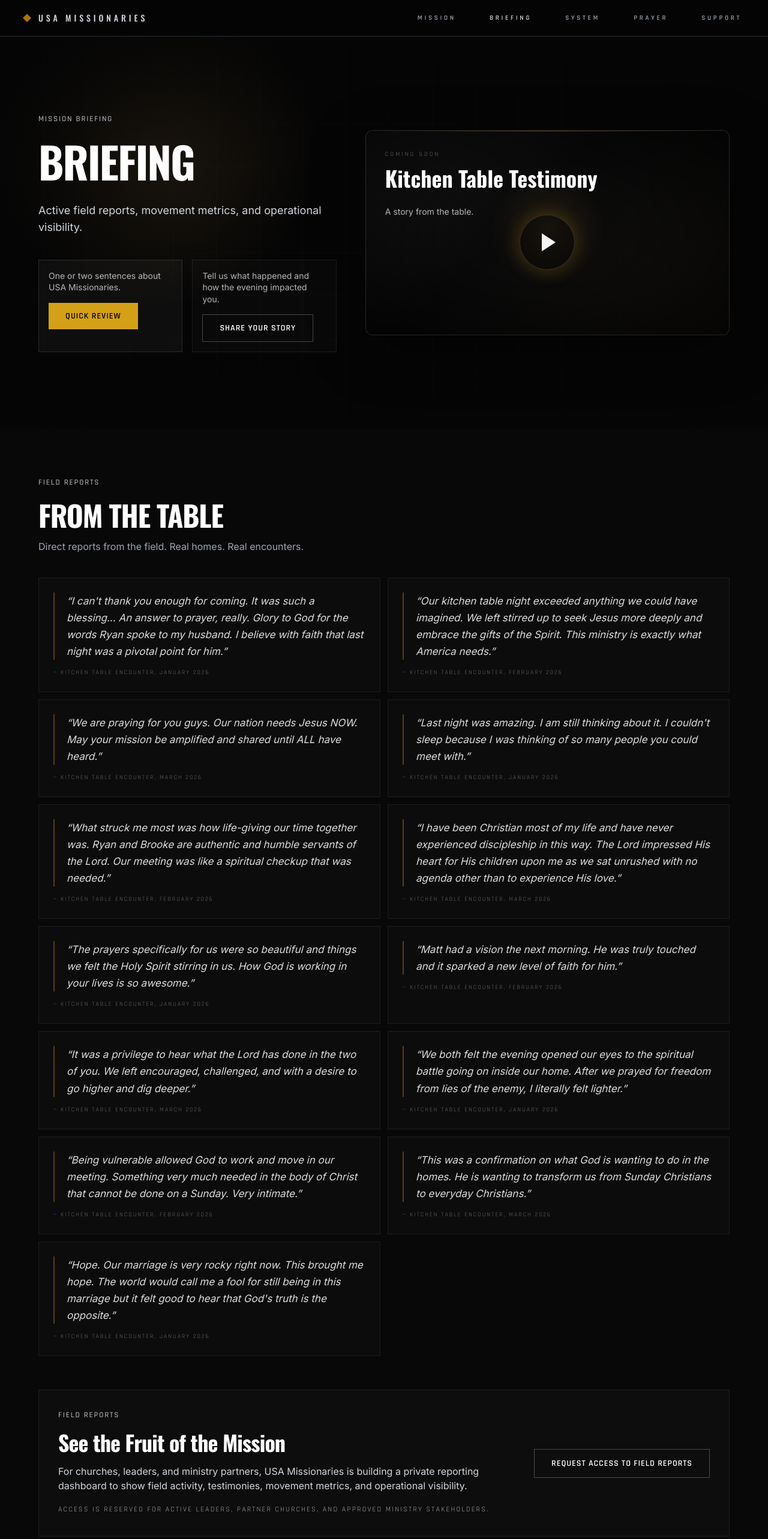
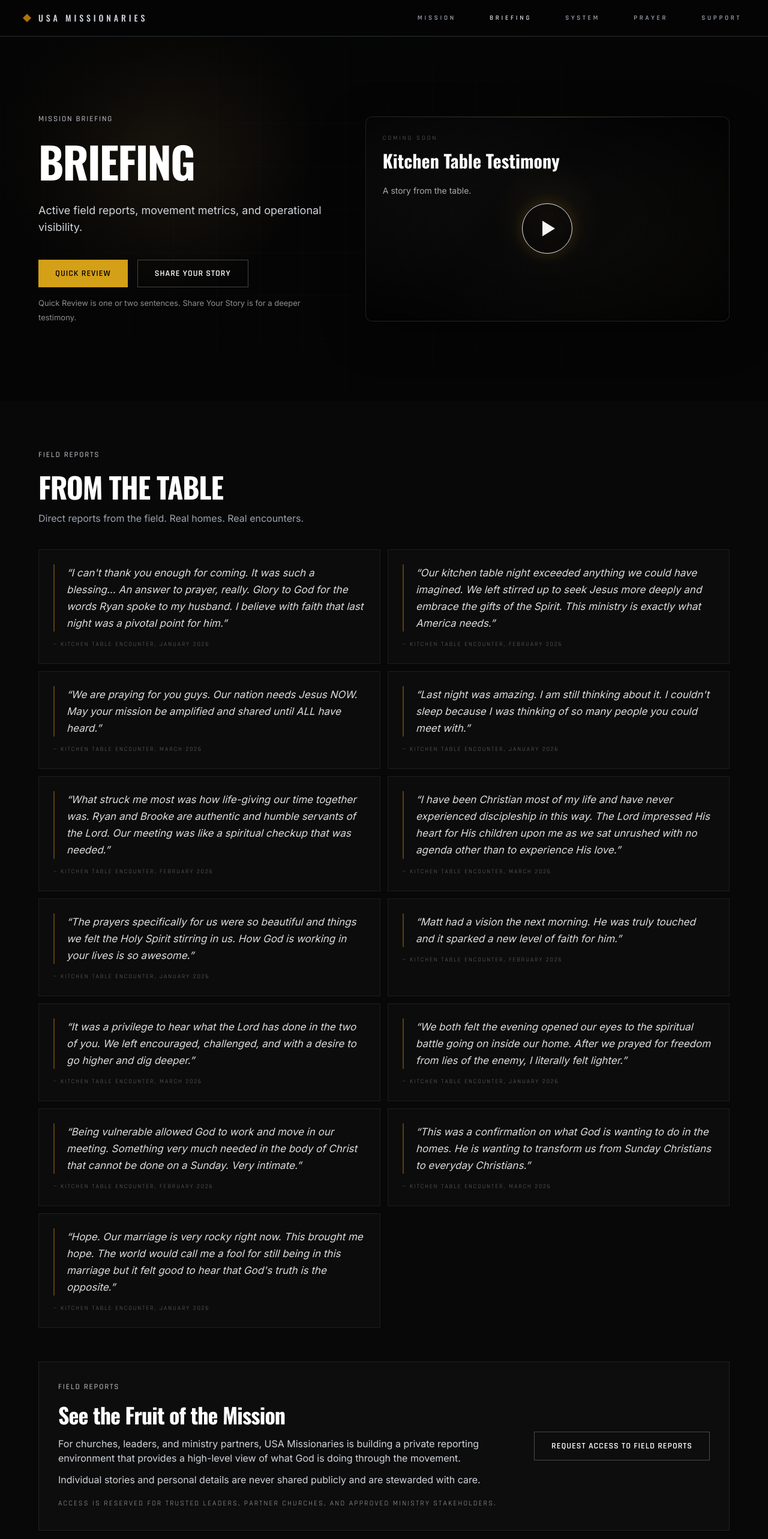
Before and after one commit to rfox0629/usam-website, a Next.js app: page /mission in a window 1280 px wide. Shown: the top 2566 px of the page at 60% size. Built offline with nearby package versions, Linux system fonts and the light colour scheme.

Commit message:
Add field reports access form

```diff
--- /dev/null
+++ b/app/mission/FieldReportsAccessCTA.tsx
@@ -0,0 +1,203 @@
+"use client";
+
+import React, { useEffect, useState } from "react";
+
+const font = { rajdhani: "'Rajdhani', sans-serif", oswald: "'Oswald', sans-serif" };
+const endpoint = "https://formspree.io/f/xrerjoke";
+const fieldClass =
+  "w-full rounded-md border border-white/[0.2] bg-white/[0.06] px-4 py-[14px] text-base text-white outline-none transition-all placeholder:text-white/[0.55] hover:border-white/[0.28] focus:border-[#d4a017] focus:shadow-[0_0_0_1px_rgba(212,160,23,0.4)]";
+const labelClass = "mb-4 block text-[12px] uppercase tracking-[1.2px] text-white/[0.75]";
+
+type Status = "idle" | "success" | "error";
+
+export function FieldReportsAccessCTA() {
+  const [isOpen, setIsOpen] = useState(false);
+  const [isSubmitting, setIsSubmitting] = useState(false);
+  const [status, setStatus] = useState<Status>("idle");
+
+  function openModal() {
+    setIsOpen(true);
+    setStatus("idle");
+  }
+
+  function closeModal() {
+    if (isSubmitting) return;
+    setIsOpen(false);
+    setStatus("idle");
+  }
+
+  useEffect(() => {
+    if (!isOpen) return;
+
+    function handleKeyDown(event: KeyboardEvent) {
+      if (event.key === "Escape") {
+        closeModal();
+      }
+    }
+
+    window.addEventListener("keydown", handleKeyDown);
+    return () => window.removeEventListener("keydown", handleKeyDown);
+  }, [isOpen, isSubmitting]);
+
+  async function handleSubmit(event: React.FormEvent<HTMLFormElement>) {
+    event.preventDefault();
+    setIsSubmitting(true);
+    setStatus("idle");
+
+    const form = event.currentTarget;
+    const formData = new FormData(form);
+
+    try {
+      const response = await fetch(form.action, {
+        method: "POST",
+        body: formData,
+        headers: {
+          Accept: "application/json",
+        },
+      });
+
+      if (!response.ok) {
+        throw new Error("Submission failed");
+      }
+
+      form.reset();
+      setStatus("success");
+    } catch {
+      setStatus("error");
+    } finally {
+      setIsSubmitting(false);
+    }
+  }
+
+  return (
+    <>
+      <button
+        type="button"
+        onClick={openModal}
+        className="inline-flex min-h-12 items-center justify-center border border-white/25 bg-transparent px-7 py-3 text-center text-sm font-semibold uppercase tracking-[1px] text-white transition-all duration-200 ease-out hover:border-[#d4a017] hover:bg-[rgba(212,160,23,0.08)] hover:text-[#d4a017]"
+        style={{ fontFamily: font.rajdhani, fontWeight: 600 }}
+      >
+        Request Access to Field Reports
+      </button>
+
+      {isOpen && (
+        <div
+          className="fixed inset-0 z-[100] flex items-center justify-center overflow-y-auto bg-black/70 px-4 py-8 backdrop-blur-sm"
+          role="dialog"
+          aria-modal="true"
+          aria-labelledby="field-reports-access-title"
+          onClick={closeModal}
+        >
+          <div
+            className="relative max-h-[calc(100vh-48px)] w-[calc(100%-32px)] max-w-[560px] overflow-y-auto rounded-[10px] border border-white/[0.14] bg-[#0b0b0c] p-[22px] shadow-[0_24px_80px_rgba(0,0,0,0.6)] md:p-8"
+            onClick={(event) => event.stopPropagation()}
+          >
+            <button
+              type="button"
+              onClick={closeModal}
+              className="absolute right-4 top-4 flex h-9 w-9 items-center justify-center border border-white/10 text-xl leading-none text-white/55 transition-colors hover:border-white/25 hover:text-white"
+              aria-label="Close field reports access form"
+            >
+              &times;
+            </button>
+
+            {status === "success" ? (
+              <div className="pr-8">
+                <h2 id="field-reports-access-title" className="text-[28px] font-semibold leading-[1.4] text-white" style={{ fontFamily: font.oswald }}>
+                  Thank you.
+                </h2>
+                <p className="mt-4 text-base leading-7 text-white/[0.75]">
+                  Thank you. Your request has been received. Our team will review it and follow up soon.
+                </p>
+              </div>
+            ) : (
+              <>
+                <div className="pr-8">
+                  <h2 id="field-reports-access-title" className="text-[28px] font-semibold leading-[1.4] text-white" style={{ fontFamily: font.oswald }}>
+                    Request Field Reports Access
+                  </h2>
+                  <p className="mt-2 text-base leading-7 text-white/[0.75]">
+                    For churches, leaders, and ministry partners seeking a high-level view of what God is doing through the movement.
+                  </p>
+                </div>
+
+                <form className="mt-7" action={endpoint} method="POST" onSubmit={handleSubmit}>
+                  <input type="hidden" name="_subject" value="Field Reports Access Request" />
+
+                  <div className="mb-5">
+                    <label htmlFor="field-reports-name" className={labelClass} style={{ fontFamily: font.rajdhani }}>
+                      Full Name
+                    </label>
+                    <input id="field-reports-name" type="text" name="name" required className={fieldClass} />
+                  </div>
+
+                  <div className="mb-5">
+                    <label htmlFor="field-reports-email" className={labelClass} style={{ fontFamily: font.rajdhani }}>
+                      Email
+                    </label>
+                    <input id="field-reports-email" type="email" name="email" required className={fieldClass} />
+                  </div>
+
+                  <div className="mb-5">
+                    <label htmlFor="field-reports-organization" className={labelClass} style={{ fontFamily: font.rajdhani }}>
+                      Organization / Church
+                    </label>
+                    <input id="field-reports-organization" type="text" name="organization" required className={fieldClass} />
+                  </div>
+
+                  <div className="mb-5">
+                    <label htmlFor="field-reports-role" className={labelClass} style={{ fontFamily: font.rajdhani }}>
+                      Role
+                    </label>
+                    <input
+                      id="field-reports-role"
+                      type="text"
+                      name="role"
+                      required
+                      placeholder="Pastor, ministry leader, donor, partner, etc."
+                      className={fieldClass}
+                    />
+                  </div>
+
+                  <div className="mb-6">
+                    <label htmlFor="field-reports-reason" className={labelClass} style={{ fontFamily: font.rajdhani }}>
+                      Why are you requesting access?
+                    </label>
+                    <textarea
+                      id="field-reports-reason"
+                      name="reason"
+                      required
+                      placeholder="Briefly share how you are connected to USA Missionaries or why you would like access."
+                      className={`${fieldClass} min-h-[140px] resize-none p-4 leading-[1.5]`}
+                    />
+                  </div>
+
+                  <p className="text-sm leading-6 text-white/[0.62]">
+                    Field Reports are private and intended for trusted leaders, partner churches, and approved ministry stakeholders. Individual stories and personal details are stewarded with care.
+                  </p>
+
+                  <div className="mt-8 flex flex-col gap-3">
+                    <button
+                      type="submit"
+                      disabled={isSubmitting}
+                      className="inline-flex min-h-12 w-full items-center justify-center rounded border-0 bg-[#d4a017] px-6 py-[14px] text-sm font-semibold uppercase tracking-[1px] text-black transition-all duration-200 ease-out hover:bg-[#e0ad2f] active:bg-[#c89514] disabled:cursor-not-allowed disabled:opacity-60 sm:w-auto"
+                      style={{ fontFamily: font.rajdhani }}
+                    >
+                      {isSubmitting ? "Submitting..." : "Request Access"}
+                    </button>
+
+                    {status === "error" && (
+                      <p className="text-sm leading-6 text-amber-400">
+                        Something went wrong. Please try again or email info@usamissionaries.org.
+                      </p>
+                    )}
+                  </div>
+                </form>
+              </>
+            )}
+          </div>
+        </div>
+      )}
+    </>
+  );
+}
--- a/app/mission/MissionReviewCTA.tsx
+++ b/app/mission/MissionReviewCTA.tsx
@@ -78,35 +78,27 @@
 
   return (
     <div className="mt-10">
-      <div className="grid gap-4 sm:grid-cols-2">
-        <div className="border border-white/[0.12] bg-white/[0.035] p-4">
-          <p className="text-sm leading-[1.4] text-white/70">
-            One or two sentences about USA Missionaries.
-          </p>
+      <div className="flex flex-col gap-4 sm:flex-row">
         <button
           type="button"
           onClick={() => openModal("experience")}
-            className="mt-4 inline-block border-0 bg-[#d4a017] px-7 py-3 text-sm font-semibold uppercase tracking-[1px] text-black transition-all duration-200 ease-out hover:bg-[#e0ad2f] active:bg-[#c89514]"
+          className="inline-block border-0 bg-[#d4a017] px-7 py-3 text-sm font-semibold uppercase tracking-[1px] text-black transition-all duration-200 ease-out hover:bg-[#e0ad2f] active:bg-[#c89514]"
           style={{ fontFamily: font.rajdhani }}
         >
           Quick Review
         </button>
-        </div>
-
-        <div className="border border-white/[0.08] bg-white/[0.015] p-4">
-          <p className="text-sm leading-[1.4] text-white/70">
-            Tell us what happened and how the evening impacted you.
-          </p>
         <button
           type="button"
           onClick={() => openModal("story")}
-            className="mt-4 inline-block border border-white/25 bg-transparent px-7 py-3 text-sm font-semibold uppercase tracking-[1px] text-white transition-all duration-200 ease-out hover:border-[#d4a017] hover:bg-[rgba(212,160,23,0.08)] hover:text-[#d4a017]"
+          className="inline-block border border-white/25 bg-transparent px-7 py-3 text-sm font-semibold uppercase tracking-[1px] text-white transition-all duration-200 ease-out hover:border-[#d4a017] hover:bg-[rgba(212,160,23,0.08)] hover:text-[#d4a017]"
           style={{ fontFamily: font.rajdhani, fontWeight: 600 }}
         >
           Share Your Story
         </button>
       </div>
-      </div>
+      <p className="mt-[14px] max-w-[520px] text-[13px] leading-6 text-white/[0.55]">
+        Quick Review is one or two sentences. Share Your Story is for a deeper testimony.
+      </p>
 
       {isOpen && (
         <div
--- a/app/mission/page.tsx
+++ b/app/mission/page.tsx
@@ -1,5 +1,6 @@
 import type { Metadata } from "next";
 import { PrimaryNav } from "../../components/PrimaryNav";
+import { FieldReportsAccessCTA } from "./FieldReportsAccessCTA";
 import { MissionReviewCTA } from "./MissionReviewCTA";
 
 export const metadata: Metadata = {
@@ -11,27 +12,27 @@
 
 function VideoPlaceholderCard() {
   return (
-    <div className="relative overflow-hidden rounded-xl border border-white/[0.12] bg-[#090909] shadow-[0_24px_90px_rgba(0,0,0,0.45)]">
-      <div className="absolute inset-x-0 top-0 h-px bg-gradient-to-r from-transparent via-amber-500/70 to-transparent" />
-      <div className="absolute inset-0 bg-[radial-gradient(circle_at_50%_48%,rgba(212,160,84,0.13),transparent_27%),radial-gradient(ellipse_at_center,transparent_32%,rgba(0,0,0,0.68)_100%),linear-gradient(135deg,rgba(255,255,255,0.06),transparent_42%,rgba(212,160,84,0.035))]" />
+    <div className="relative overflow-hidden rounded-xl border border-white/[0.1] bg-[#080808] shadow-[0_18px_70px_rgba(0,0,0,0.38)]">
+      <div className="absolute inset-x-0 top-0 h-px bg-gradient-to-r from-transparent via-amber-500/45 to-transparent" />
+      <div className="absolute inset-0 bg-[radial-gradient(circle_at_50%_48%,rgba(212,160,84,0.075),transparent_26%),radial-gradient(ellipse_at_center,transparent_34%,rgba(0,0,0,0.72)_100%),linear-gradient(135deg,rgba(255,255,255,0.045),transparent_42%,rgba(212,160,84,0.02))]" />
 
-      <div className="relative aspect-video p-6 md:p-8">
+      <div className="relative aspect-video p-5 md:p-7">
         <div className="flex h-full flex-col">
           <div>
             <p className="text-[10px] uppercase tracking-[0.32em] text-white/40" style={{ fontFamily: font.rajdhani }}>
               Coming Soon
             </p>
-            <h2 className="mt-3 max-w-sm text-3xl font-bold leading-tight text-stone-100 md:text-4xl" style={{ fontFamily: font.oswald }}>
+            <h2 className="mt-3 max-w-sm text-2xl font-bold leading-tight text-stone-100 md:text-3xl" style={{ fontFamily: font.oswald }}>
               Kitchen Table Testimony
             </h2>
-            <p className="mt-6 max-w-sm text-sm leading-6 text-white/70">
+            <p className="mt-5 max-w-sm text-sm leading-6 text-white/65">
               A story from the table.
             </p>
           </div>
 
           <div className="absolute inset-0 flex translate-y-4 items-center justify-center">
-            <div className="flex h-[92px] w-[92px] items-center justify-center rounded-full border border-white/15 bg-black/35 shadow-[0_0_30px_rgba(212,160,23,0.25)] backdrop-blur-sm transition-all duration-300 hover:scale-105 hover:shadow-[0_0_48px_rgba(212,160,23,0.38)]">
-              <div className="ml-1 h-0 w-0 border-y-[15px] border-l-[23px] border-y-transparent border-l-stone-100" />
+            <div className="flex h-[84px] w-[84px] items-center justify-center rounded-full border border-white/12 bg-black/30 shadow-[0_0_24px_rgba(212,160,23,0.18)] backdrop-blur-sm transition-all duration-300 hover:scale-105 hover:shadow-[0_0_36px_rgba(212,160,23,0.3)]">
+              <div className="ml-1 h-0 w-0 border-y-[13px] border-l-[21px] border-y-transparent border-l-stone-100" />
             </div>
           </div>
         </div>
@@ -176,20 +177,17 @@
                   See the Fruit of the Mission
                 </h3>
                 <p className="mt-4 text-sm leading-7 text-stone-400 md:text-base">
-                  For churches, leaders, and ministry partners, USA Missionaries is building a private reporting dashboard to show field activity, testimonies, movement metrics, and operational visibility.
+                  For churches, leaders, and ministry partners, USA Missionaries is building a private reporting environment that provides a high-level view of what God is doing through the movement.
+                </p>
+                <p className="mt-3 text-sm leading-7 text-stone-400 md:text-base">
+                  Individual stories and personal details are never shared publicly and are stewarded with care.
                 </p>
                 <p className="mt-4 text-xs uppercase leading-6 tracking-[0.18em] text-stone-600" style={{ fontFamily: font.rajdhani }}>
-                  Access is reserved for active leaders, partner churches, and approved ministry stakeholders.
+                  Access is reserved for trusted leaders, partner churches, and approved ministry stakeholders.
                 </p>
               </div>
 
-              <a
-                href="mailto:info@usamissionaries.org"
-                className="inline-flex min-h-12 items-center justify-center border border-white/25 bg-transparent px-7 py-3 text-center text-sm font-semibold uppercase tracking-[1px] text-white transition-all duration-200 ease-out hover:border-[#d4a017] hover:bg-[rgba(212,160,23,0.08)] hover:text-[#d4a017]"
-                style={{ fontFamily: font.rajdhani, fontWeight: 600 }}
-              >
-                Request Access to Field Reports
-              </a>
+              <FieldReportsAccessCTA />
             </div>
           </div>
         </div>
```
Lines whose indentation alone changed are shown as unchanged.
